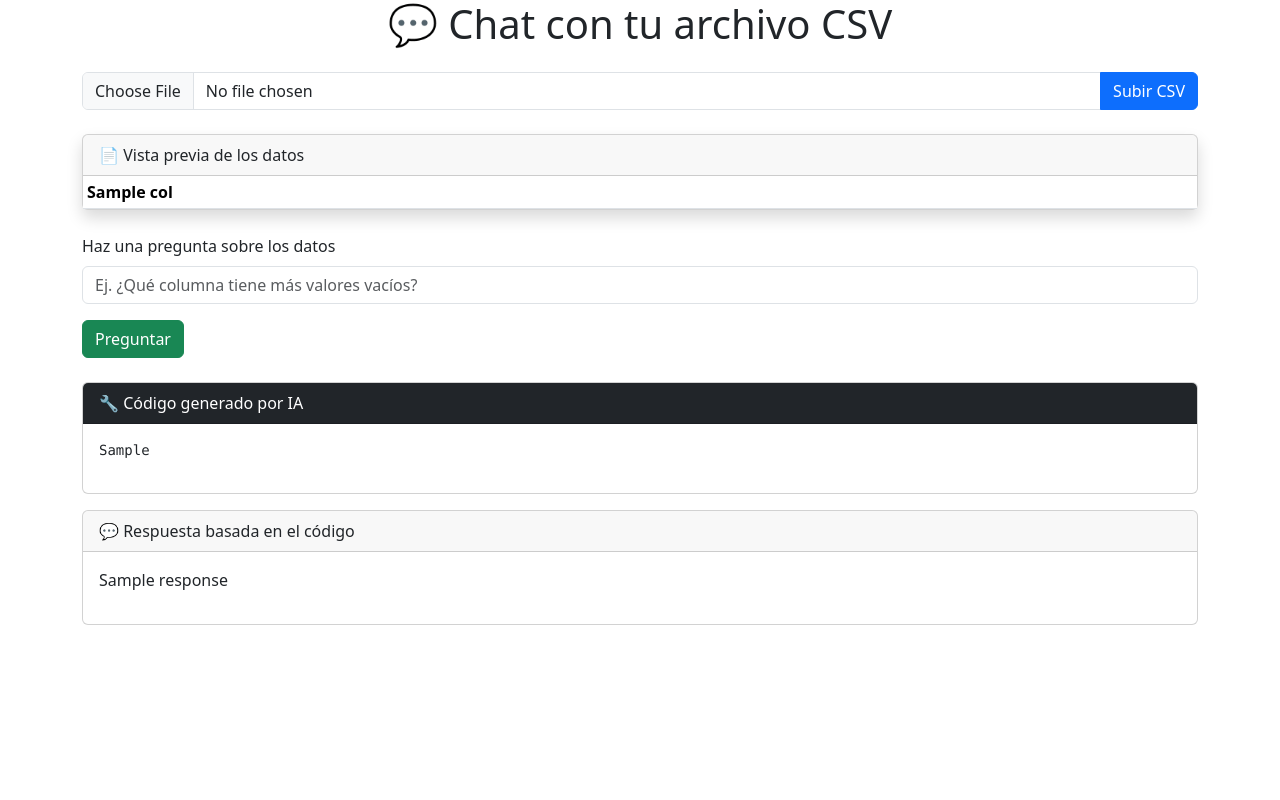
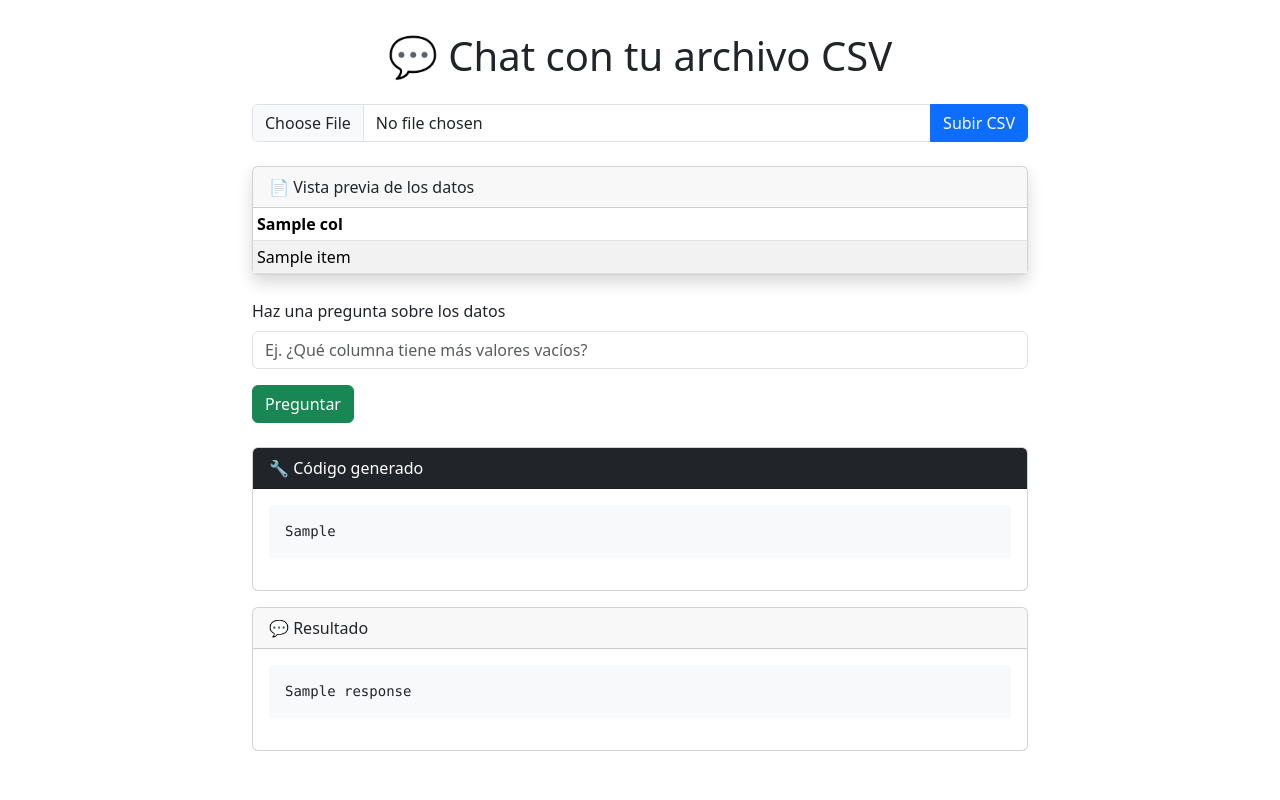
Before and after one commit to PatricioVargasR/chat_csv, a Flask app: template templates/index.html in a window 1280 px wide. Run offline with Flask 3, Linux system fonts and the light colour scheme; the template is opened without the code that fills it: most values are stand-ins (such as "Sample title", 1, 10 or a date in 2020); lists and menus that the app fills with data are empty.

Commit message:
Actualización con mejoras de IA

```diff
--- a/app.py
+++ b/app.py
@@ -4,6 +4,7 @@
 import re
 import io
 import contextlib
+import html  # Import nuevo para escapado HTML
 from groq import Groq
 from dotenv import load_dotenv
 
@@ -15,11 +16,28 @@
 
 app = Flask(__name__)
 app.config["UPLOAD_FOLDER"] = UPLOAD_FOLDER
+app.config['MAX_CONTENT_LENGTH'] = 16 * 1024 * 1024  # Límite 16MB
 
 # Cliente de Groq
 client = Groq(api_key=os.getenv("GROQ_API_KEY"))
 
 df = None  # DataFrame global temporal
+
+# Entorno seguro para exec
+SAFE_GLOBALS = {
+    'pd': pd,
+    'print': print,
+    'len': len,
+    'str': str,
+    'int': int,
+    'float': float,
+    'list': list,
+    'dict': dict,
+    'tuple': tuple,
+    'set': set,
+    'bool': bool,
+    'range': range
+}
 
 @app.route("/", methods=["GET", "POST"])
 def index():
@@ -32,11 +50,14 @@
         # Manejo de archivo CSV
         if "file" in request.files:
             file = request.files["file"]
-            if file.filename.endswith(".csv"):
+            if file.filename != "" and file.filename.endswith(".csv"):
                 filepath = os.path.join(app.config["UPLOAD_FOLDER"], file.filename)
                 file.save(filepath)
-                df = pd.read_csv(filepath)
-                message = f"Archivo '{file.filename}' cargado correctamente."
+                try:
+                    df = pd.read_csv(filepath)
+                    message = f"Archivo '{file.filename}' cargado correctamente."
+                except Exception as e:
+                    message = f"Error leyendo CSV: {str(e)}"
             else:
                 message = "Por favor, sube un archivo CSV válido."
 
@@ -55,13 +76,12 @@
                         "role": "system",
                         "content": (
                             "Responde preguntas sobre un DataFrame llamado `df` que ya está cargado. "
-                            "No es necesario importar pandas ya que ya está importado, la forma de acceder a el es con `pd`."
-                            "Cuando llegues a la línea que da el resultado, es necario que la des envuelta en un `print()`, para visualizar su resultado"
-                            "Puedes razonar tus pasos antes de dar la solución, pero tu razonamiento debe ir dentro de <think> y </think>. "
-                            "El código final que debe ejecutarse debe ir entre:\n"
-                            "## CODE ##\n<tu código aquí>\n## END CODE ##\n\n"
-                            "No des explicaciones fuera de estas secciones. "
-                            "Asegúrate de que el código entre ## CODE ## sea ejecutable por sí solo y produzca la respuesta deseada."
+                            "No importes pandas. Usa `pd` para operaciones con pandas. "
+                            "Envuelve el resultado final en `print()`. "
+                            "Razonamiento entre <think> y </think>. "
+                            "Código ejecutable entre:\n"
+                            "## CODE ##\n<tu código aquí>\n## END CODE ##\n"
+                            "Solo código ejecutable entre las marcas."
                         )
                     },
                     {
@@ -70,35 +90,44 @@
                     }
                 ]
 
-                completion = client.chat.completions.create(
-                    model="deepseek-r1-distill-llama-70b",
-                    messages=prompt,
-                    temperature=0,
-                    max_completion_tokens=1024,
-                    top_p=1.0,
-                    stream=False,
-                )
+                try:
+                    completion = client.chat.completions.create(
+                        model="deepseek-r1-distill-llama-70b",
+                        messages=prompt,
+                        temperature=0,
+                        max_tokens=1024,
+                        top_p=1.0,
+                        stream=False,
+                    )
 
-                full_output = completion.choices[0].message.content.strip()
+                    full_output = completion.choices[0].message.content.strip()
 
-                # Extraer bloque entre ## CODE ## y ## END CODE ##
-                code_match = re.search(r"## CODE ##\s*(.*?)\s*## END CODE ##", full_output, re.DOTALL)
-                code_snippet = code_match.group(1).strip() if code_match else "No se encontró código ejecutable."
+                    # Extraer bloque de código
+                    code_match = re.search(
+                        r"## CODE ##\s*(.*?)\s*## END CODE ##",
+                        full_output,
+                        re.DOTALL
+                    )
+                    if code_match:
+                        code_snippet = code_match.group(1).strip()
+                    else:
+                        code_snippet = "No se encontró código ejecutable."
+                        execution_output = "Error: La IA no generó código válido"
 
-                # Ejecutar solo el código extraído
-                f = io.StringIO()
-                with contextlib.redirect_stdout(f):
-                    try:
-                        exec(code_snippet, {"df": df, "pd": pd})
-                        result = f.getvalue()
-                        if not result.strip():
-                            result = "Código ejecutado correctamente, pero no se imprimió ninguna salida."
-                        # Esto es clave:
-                        execution_output = f"<pre>{result}</pre>"
-                    except Exception as e:
-                        execution_output = f"<pre>Error al ejecutar el código: {e}</pre>"
-
-
+                    # Ejecutar solo si se encontró código
+                    if code_match:
+                        f = io.StringIO()
+                        with contextlib.redirect_stdout(f):
+                            try:
+                                # Entorno restringido
+                                local_vars = {'df': df}
+                                exec(code_snippet, SAFE_GLOBALS, local_vars)
+                                result = f.getvalue().strip()
+                                execution_output = html.escape(result) if result else "Código ejecutado sin salida"
+                            except Exception as e:
+                                execution_output = f"Error al ejecutar: {html.escape(str(e))}"
+                except Exception as e:
+                    execution_output = f"Error con Groq API: {html.escape(str(e))}"
             else:
                 message = "Sube un archivo CSV primero."
 
@@ -107,8 +136,8 @@
         message=message,
         code_snippet=code_snippet,
         response=execution_output,
-        df=df
+        df=df.head(5) if df is not None else None  # Solo enviar muestra
     )
 
 if __name__ == "__main__":
-    app.run(debug=True)
+    app.run(debug=False)  # Debug desactivado en producción
--- a/templates/index.html
+++ b/templates/index.html
@@ -2,9 +2,20 @@
 <html lang="es">
 <head>
     <meta charset="UTF-8">
+    <meta name="viewport" content="width=device-width, initial-scale=1.0">
     <title>CSV Chatbot</title>
     <link href="https://cdn.jsdelivr.net/npm/bootstrap@5.3.3/dist/css/bootstrap.min.css" rel="stylesheet">
-    <link rel="stylesheet" href="{{ url_for('static', filename='style.css') }}">
+    <style>
+        .chatbot-container {
+            max-width: 800px;
+            margin-top: 2rem;
+        }
+        pre {
+            background-color: #f8f9fa;
+            padding: 1rem;
+            border-radius: 0.25rem;
+        }
+    </style>
 </head>
 <body>
 <div class="container chatbot-container">
@@ -31,7 +42,7 @@
                         </tr>
                         </thead>
                         <tbody>
-                        {% for row in df.head(5).values.tolist() %}
+                        {% for row in df.values %}
                             <tr>
                                 {% for item in row %}
                                     <td>{{ item }}</td>
@@ -48,7 +59,8 @@
     <form method="POST" class="mb-4">
         <div class="mb-3">
             <label for="question" class="form-label">Haz una pregunta sobre los datos</label>
-            <input type="text" name="question" id="question" class="form-control" required placeholder="Ej. ¿Qué columna tiene más valores vacíos?">
+            <input type="text" name="question" id="question" class="form-control" required
+                   placeholder="Ej. ¿Qué columna tiene más valores vacíos?">
         </div>
         <button class="btn btn-success" type="submit">Preguntar</button>
     </form>
@@ -59,7 +71,7 @@
 
     {% if code_snippet %}
         <div class="card mb-3">
-            <div class="card-header bg-dark text-white">🔧 Código generado por IA</div>
+            <div class="card-header bg-dark text-white">🔧 Código generado</div>
             <div class="card-body">
                 <pre><code>{{ code_snippet }}</code></pre>
             </div>
@@ -68,14 +80,12 @@
 
     {% if response %}
         <div class="card mb-3">
-            <div class="card-header">💬 Respuesta basada en el código</div>
+            <div class="card-header">💬 Resultado</div>
             <div class="card-body">
-                <p>{{ response | safe }}</p>
+                <pre>{{ response }}</pre>  <!-- Safe removed -->
             </div>
         </div>
     {% endif %}
-
-
 </div>
 
 <script src="https://cdn.jsdelivr.net/npm/bootstrap@5.3.3/dist/js/bootstrap.bundle.min.js"></script>
```
